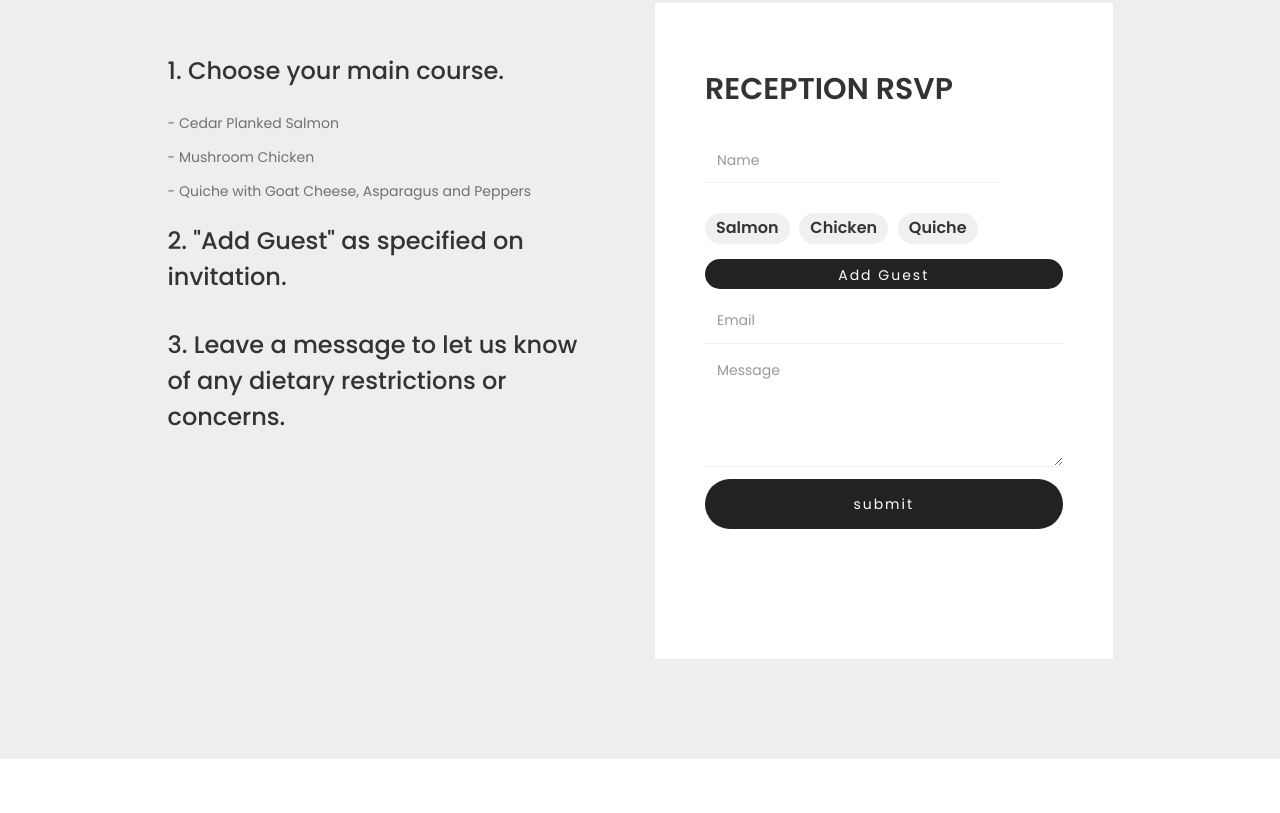
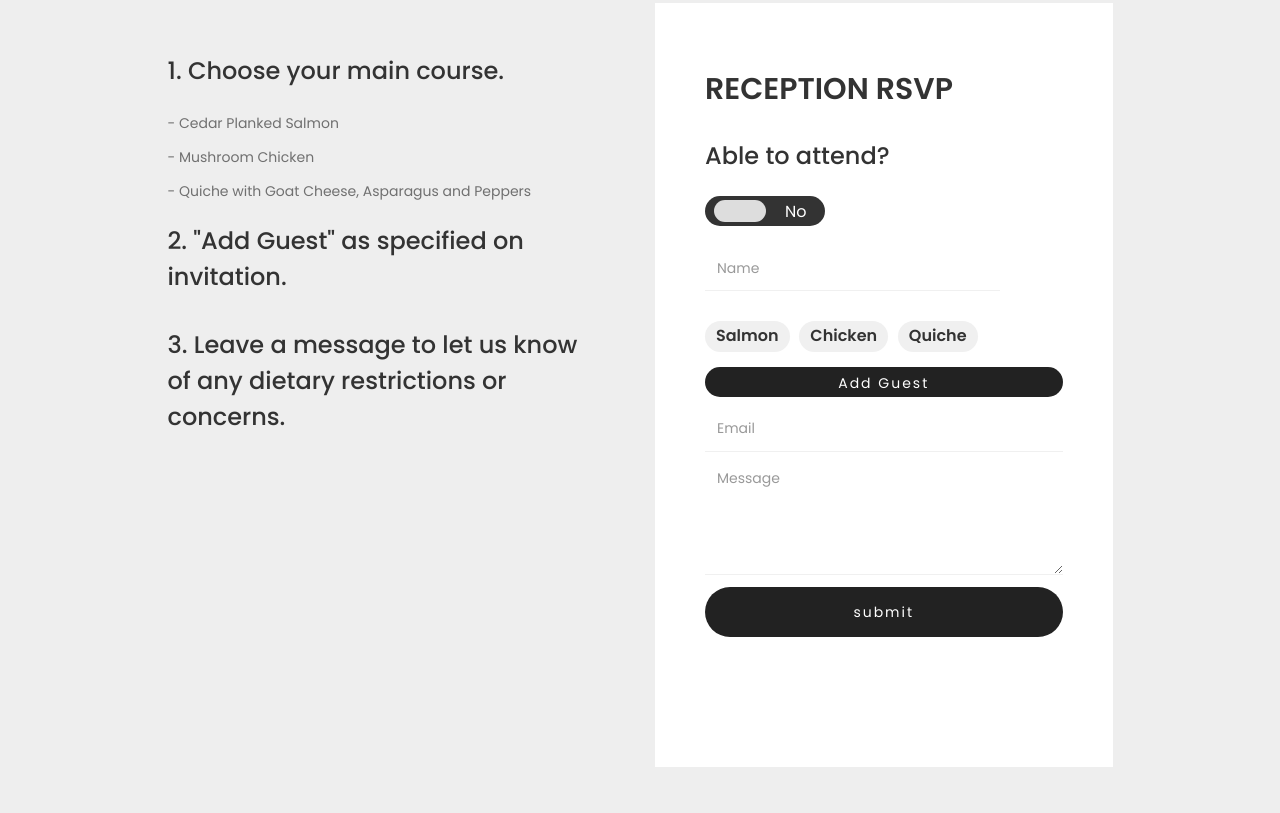
Before and after one commit to Chramberry/GandLWebsite.github.io, a plain HTML site: page index.html in a window 1280 px wide. Shown: the part 4887-5700 px from the top of the page. Drawn offline with Linux system fonts and the light colour scheme.

Commit message:
Update index.html

```diff
--- a/index.html
+++ b/index.html
@@ -576,6 +576,11 @@
                                 <input type="hidden" name="_cc" value="gillian.m.fung@gmail.com" />
                                 <input type="text" name="_gotcha" style="display:none" />
                                 <div>
+                                    <h3>Able to attend?</h3>
+                                    <div class="checkboxThree">
+                                        <input type="checkbox" value="Yes" id="checkboxThreeInput" name="Attending" />
+                                        <label for="checkboxThreeInput"></label>
+                                    </div>
                                     <table id="guestTable">
                                         <tr>
                                             <td>
```
